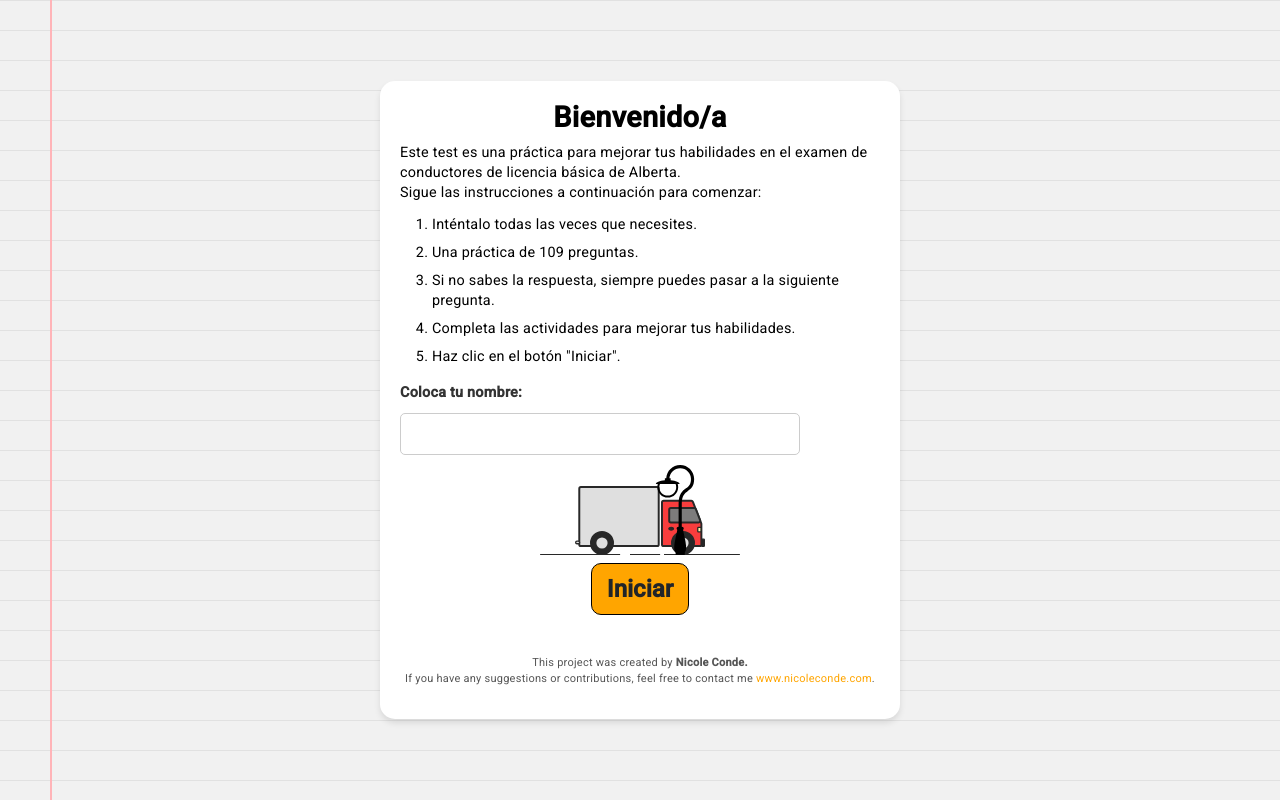
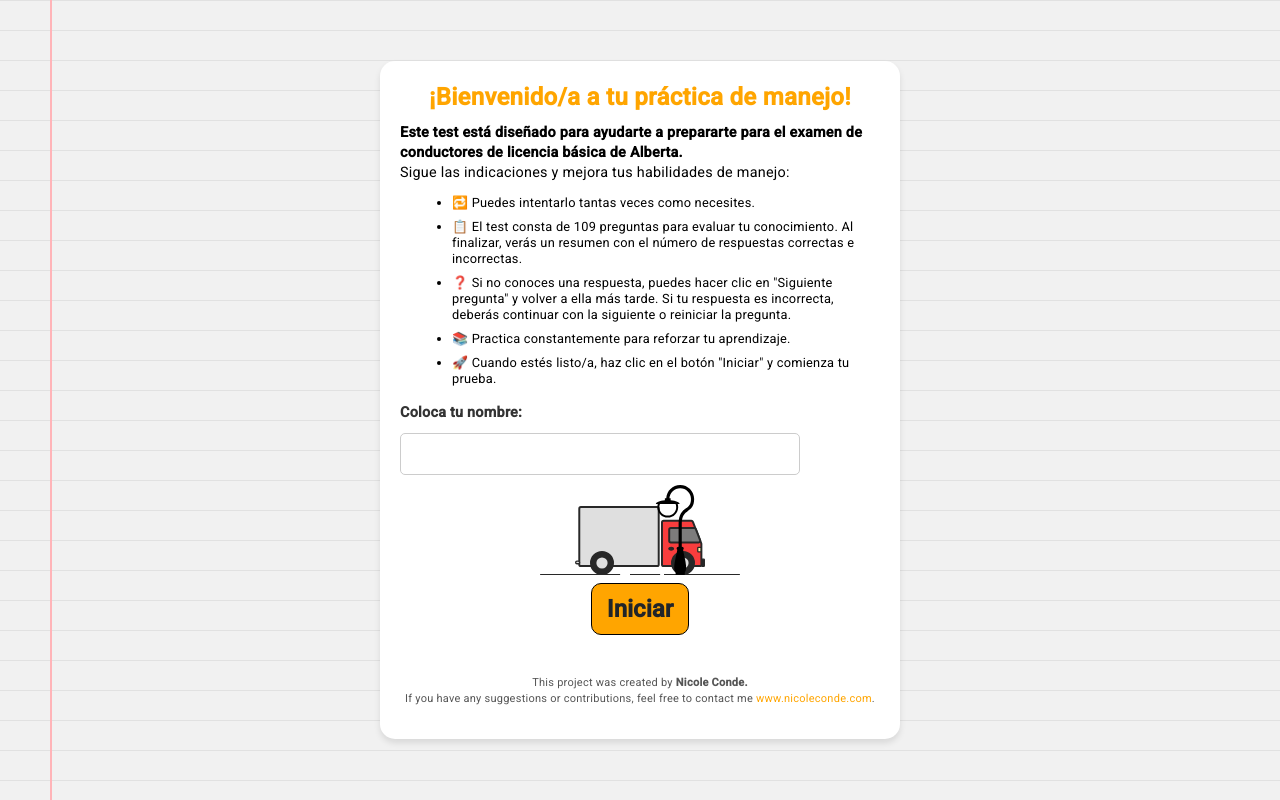
Before and after one commit to NicoleCondeDuque/driverTest, an Angular app: page /welcome in a window 1280 px wide. Built offline with nearby package versions, Linux system fonts and the light colour scheme.

Commit message:
adding UX/UI in welcome

```diff
--- a/src/app/components/welcome/welcome.component.css
+++ b/src/app/components/welcome/welcome.component.css
@@ -198,9 +198,9 @@
 }
 
 .welcome-title {
-  font-size: 1.8rem;
+  font-size: 1.5rem;
   font-weight: bold;
-  color: #000000;
+  color:orange;
   margin-bottom: 10px;
 }
 
@@ -234,3 +234,10 @@ input.form-control {
 .footer-text a:hover {
   text-decoration: underline;
 }
+
+.list-intructions {
+  list-style-type: disc;
+  margin-left: 20px;
+  font-size: 0.8rem;
+  line-height: 1rem;
+}
--- a/src/app/components/welcome/welcome.component.html
+++ b/src/app/components/welcome/welcome.component.html
@@ -1,18 +1,19 @@
 <div class="d-flex align-items-center justify-content-center vh-100">
 
   <div class="card-questions ">
-      <h2 class="welcome-title">Bienvenido/a</h2>
-      <div class="instructions">
-        <p class="section-instrutions">
-          Este test es una práctica para mejorar tus habilidades en el examen de conductores de licencia básica de Alberta. <br> Sigue las instrucciones a continuación para comenzar:
-        </p>
-        <ol>
-          <li>Inténtalo todas las veces que necesites.</li>
-          <li>Una práctica de 109 preguntas.</li>
-          <li>Si no sabes la respuesta, siempre puedes pasar a la siguiente pregunta.</li>
-          <li>Completa las actividades para mejorar tus habilidades.</li>
-          <li>Haz clic en el botón "Iniciar".</li>
-        </ol>
+    <h2 class="welcome-title">¡Bienvenido/a a tu práctica de manejo!</h2>
+<div class="instructions">
+  <p class="section-instructions"><b>
+    Este test está diseñado para ayudarte a prepararte para el examen de conductores de licencia básica de Alberta. </b><br>
+    Sigue las indicaciones y mejora tus habilidades de manejo:
+  </p>
+  <ol class="list-intructions">
+    <li>🔁 Puedes intentarlo tantas veces como necesites.</li>
+    <li>📋 El test consta de 109 preguntas para evaluar tu conocimiento. Al finalizar, verás un resumen con el número de respuestas correctas e incorrectas.</li>
+    <li>❓ Si no conoces una respuesta, puedes hacer clic en "Siguiente pregunta" y volver a ella más tarde. Si tu respuesta es incorrecta, deberás continuar con la siguiente o reiniciar la pregunta.</li>
+    <li>📚 Practica constantemente para reforzar tu aprendizaje.</li>
+    <li>🚀 Cuando estés listo/a, haz clic en el botón "Iniciar" y comienza tu prueba.</li>
+  </ol>
 
     <div class="name ">
       <label for="">Coloca tu nombre:</label>
```
